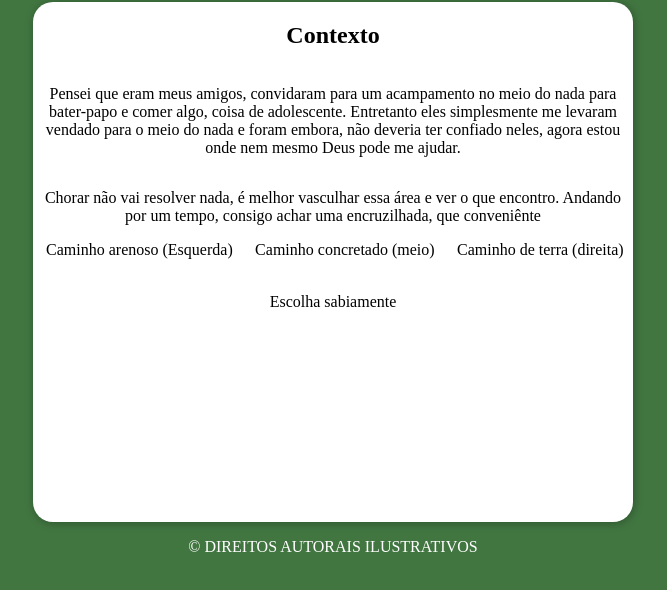
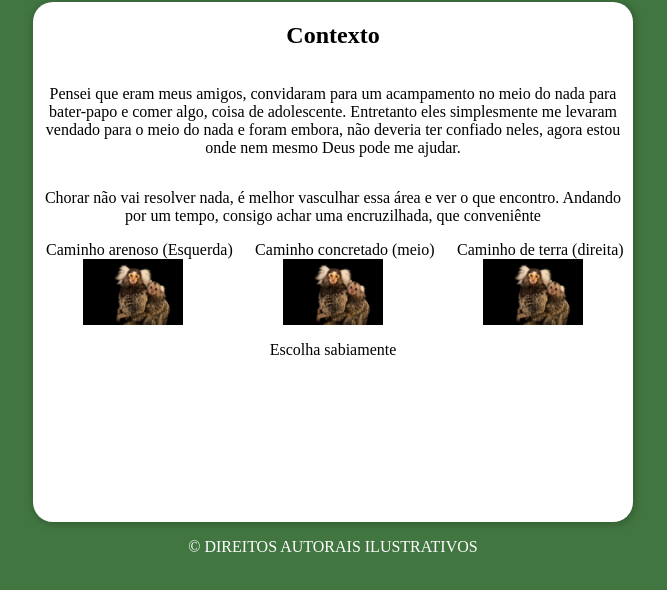
Before and after one commit to JoaoMeloReis/Aventura-solo, a plain HTML site: page encruzilhada.html in a window 1280 px wide. Shown: the part 78-668 px from the top of the page, without its empty margins (307-974 px from the left). Drawn offline with Linux system fonts and the light colour scheme.

Commit message:
Adicionando sagui no trabalho

```diff
--- a/assets/style/encruzilhada.css
+++ b/assets/style/encruzilhada.css
@@ -43,3 +43,9 @@ p.copr {
     text-decoration: none;
     color: black;
 }
+
+.child2 {
+    display: flex;
+    justify-content: space-around;
+    align-items: center;
+}
--- a/encruzilhada.html
+++ b/encruzilhada.html
@@ -24,10 +24,10 @@
             <a href="/Gen1/caminho2.html">Caminho concretado (meio)</a><br>
             <a href="/Gen1/caminho3.html">Caminho de terra (direita)</a><br>
         </div>
-        <div>
-            <img src="/assets/img/sagui.webp" alt="">
-            <img src="" alt="">
-            <img src="" alt="">
+        <div class="child2">
+            <img src="./assets/img/sagui.webp" alt="">
+            <img src="./assets/img/sagui.webp" alt="">
+            <img src="./assets/img/sagui.webp" alt="">
         </div>
         <footer>
             <p>Escolha sabiamente</p>
```
Also changed, not shown: assets/img/sagui.webp (added).
